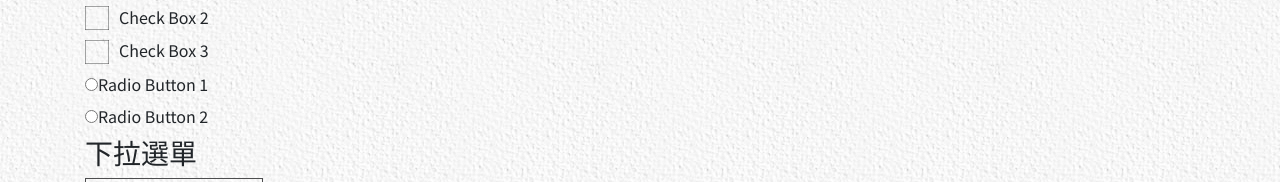
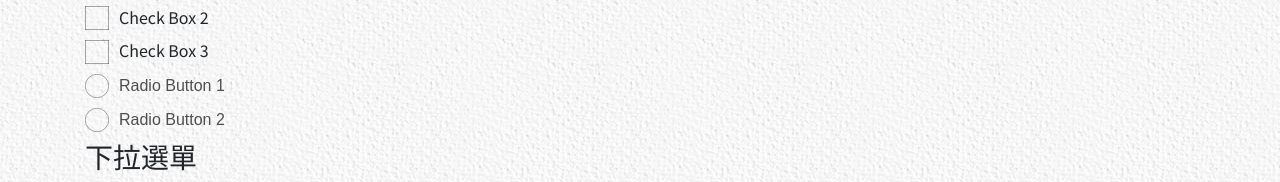
Before and after one commit to ashleyc2219/Hejoulin, a React (Create React App) app: page / in a window 1280 px wide. Shown: the part 1015-1197 px from the top of the page. Built offline with nearby package versions, Linux system fonts and the light colour scheme; a web font is replaced by a local one.

Commit message:
radio transition effect

```diff
--- a/src/styles/global.scss
+++ b/src/styles/global.scss
@@ -177,3 +177,30 @@ option {
 .optionBox {
   padding: 14px 16px;
 }
+
+// radio
+
+input[type="radio"] {
+  display:none;
+}
+
+input[type="radio"] + label {
+  color:$gray-400;
+  font-family:Arial, sans-serif;
+  transition: all .3s;
+}
+
+input[type="radio"] + label span {
+  display:inline-block;
+  width:24px;
+  height:24px;
+  margin: -2px 10px 0 0;
+  vertical-align:middle;
+  background:url('./RadioSelected.svg');
+  transition: all .3s;
+  cursor:pointer;
+}
+
+input[type="radio"]:checked + label span {
+  background:url('./Radio.svg');
+}
```
